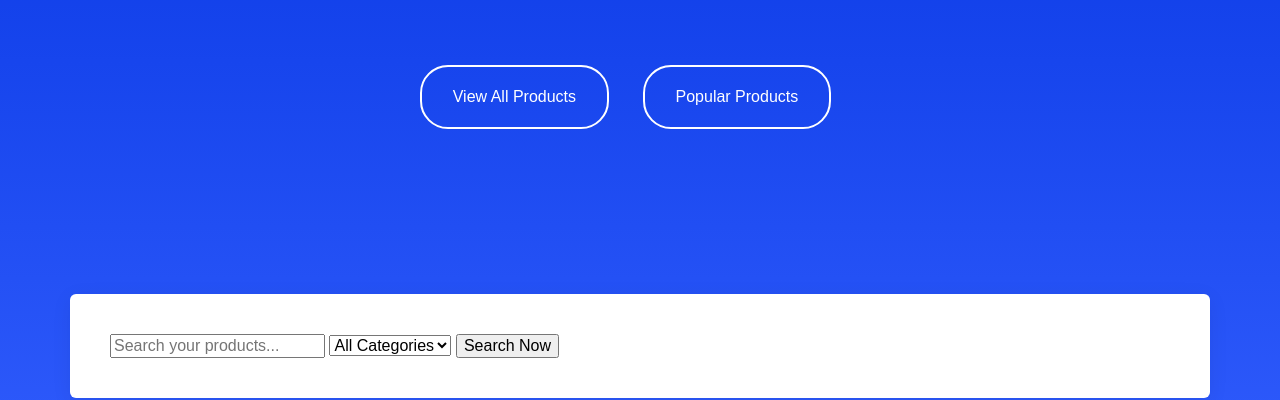
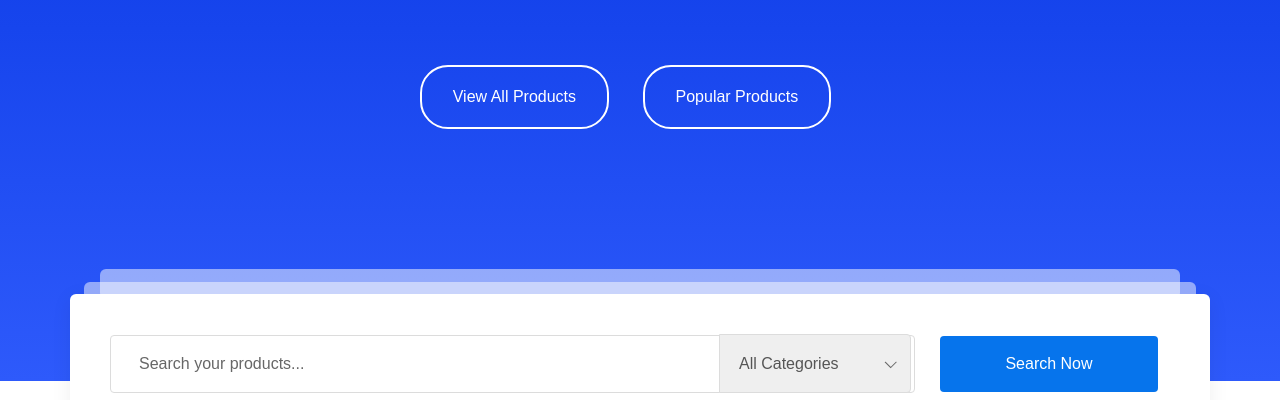
Before and after one commit to KettarKat/martplace, a website: page app/index.html in a window 1280 px wide. Shown: the part 566-966 px from the top of the page. Drawn offline with nearby package versions, Linux system fonts and the light colour scheme; files that its build step writes are made by us from their sources.

Commit message:
added all search section

```diff
--- a/app/index.html
+++ b/app/index.html
@@ -84,7 +84,6 @@
       </div>
     </div>
   </header>
-
   <section class="search">
     <div class="search__top">
       <div class="container">
@@ -101,8 +100,6 @@
             <a href="#" class="search__top-btn">View All Products</a>
             <a href="#" class="search__top-btn">Popular Products</a>
           </div>
-          <div class="search__form-bg-1"></div>
-          <div class="search__form-bg-2"></div>
           <div class="search__top-form">
             <form action="">
               <input type="text" placeholder="Search your products..." required>
@@ -115,13 +112,9 @@
               <button type="submit">Search Now</button>
             </form>
           </div>
-
-
         </div>
       </div>
-
     </div>
-
     <div class="search__bottom">
       <div class="container">
         <div class="search__bottom-inner">
@@ -164,13 +157,10 @@
               </span>
             </div>
           </div>
-
         </div>
       </div>
-
     </div>
   </section>
-
   <script src="https://ajax.googleapis.com/ajax/libs/jquery/3.5.1/jquery.min.js"></script>
   <script src="js/libs.min.js"></script>
   <script src="js/main.min.js"></script>
--- a/app/scss/style.scss
+++ b/app/scss/style.scss
@@ -103,6 +103,7 @@
   }
 }
 //end header
+//start search section
 .search__top {
   min-height: 722px;
   padding-top: 182px;
@@ -144,24 +145,54 @@
   }
   &-form {
     max-width: 1141px;
-    margin-bottom: -97px;
     border-radius: 6px;
     box-shadow: 0px 4px 20px 0px rgba(0, 0, 0, 0.07);
     margin: 0 auto;
+    margin-bottom: -97px;
     background-color: #fff;
     padding: 40px;
     z-index: 3;
+    position: relative;
+    input {
+      max-width: 805px;
+      width: 100%;
+      color: #676767;
+      font-weight: 400;
+      border: 1px solid #dcdcdc;
+      border-radius: 4px;
+      padding: 19px 28px;
+      padding-right: 210px;
 
-
+      &::placeholder {
+        color: #676767;
+        font-weight: 400;
+      }
+    }
+    select {
+      background-image: url(../images/icons/select-icon.png);
+      background-repeat: no-repeat;
+      background-position: 164px 26px;
+      padding: 18.5px;
+      padding-right: 71px;
+      border: 1px solid #dcdcdc;
+      border-radius: 4px;
+      border-bottom-left-radius: 0px;
+      border-top-left-radius: 0px;
+      appearance: none !important;
+      margin-left: -200px;
+      margin-right: 25px;
+      color: $text;
+      line-height: 20px;
+    }
+    button {
+      background-color: $blue;
+      padding: 19px 65px;
+      border: none;
+      border-radius: 4px;
+      color: #fff;
+    }
   }
-  .search__form-bg-1 {
-position: relative;
-
-    width: 100%;
-    height: 0px;
-
-}
-/*.search__top-inner::before {
+  &-form::before {
     content: '';
     position: absolute;
     top: -12px;
@@ -173,8 +204,7 @@ position: relative;
     display: block;
     max-width: 1112px;
     width: 100%;
-    height: 116px;
-
+    height: 18px;
   }
   &-form::after {
     content: '';
@@ -188,16 +218,9 @@ position: relative;
     display: block;
     max-width: 1080px;
     width: 100%;
-    height: 116px;
-
-  }*/
+    height: 30px;
+  }
 }
-
-
-
-
-
-
 .search__bottom {
   min-height: 711px;
   &-inner {
@@ -209,7 +232,10 @@ position: relative;
 .features__box {
 max-width: 363px;
 text-align: center;
-padding: 0px 35px 51px;
+padding: 40px 35px 51px;
+}
+.features__box:hover {
+  box-shadow: 0px 2px 50px 0px rgba(0, 0, 0, 0.07);
 }
 .features__image {
   margin: 0 auto;
@@ -234,3 +260,4 @@ padding: 0px 35px 51px;
     max-width: 249px;
   }
 }
+//end search section
```
Also changed, not shown: app/css/style.min.css, app/images/icons/select-icon.png (added).
